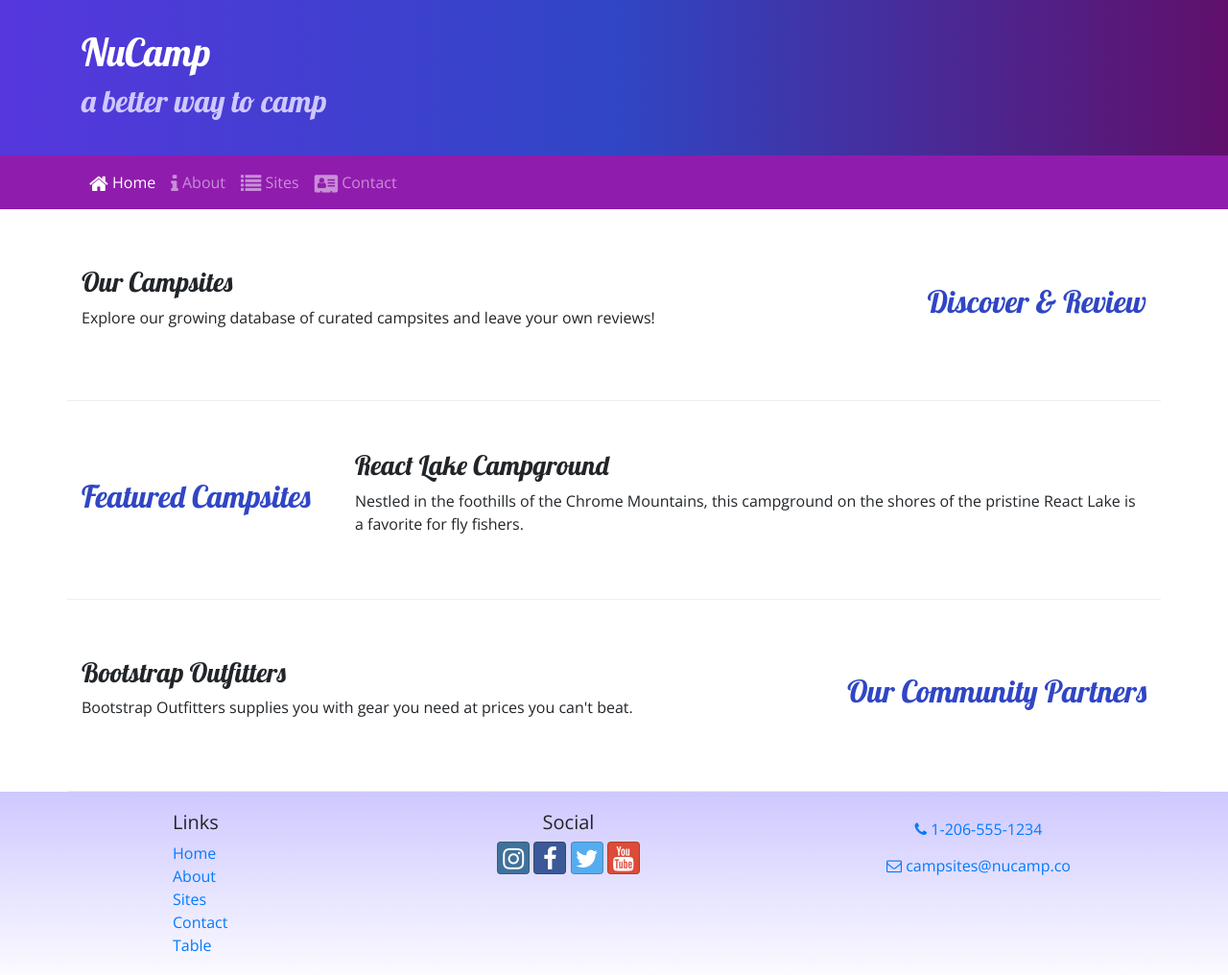
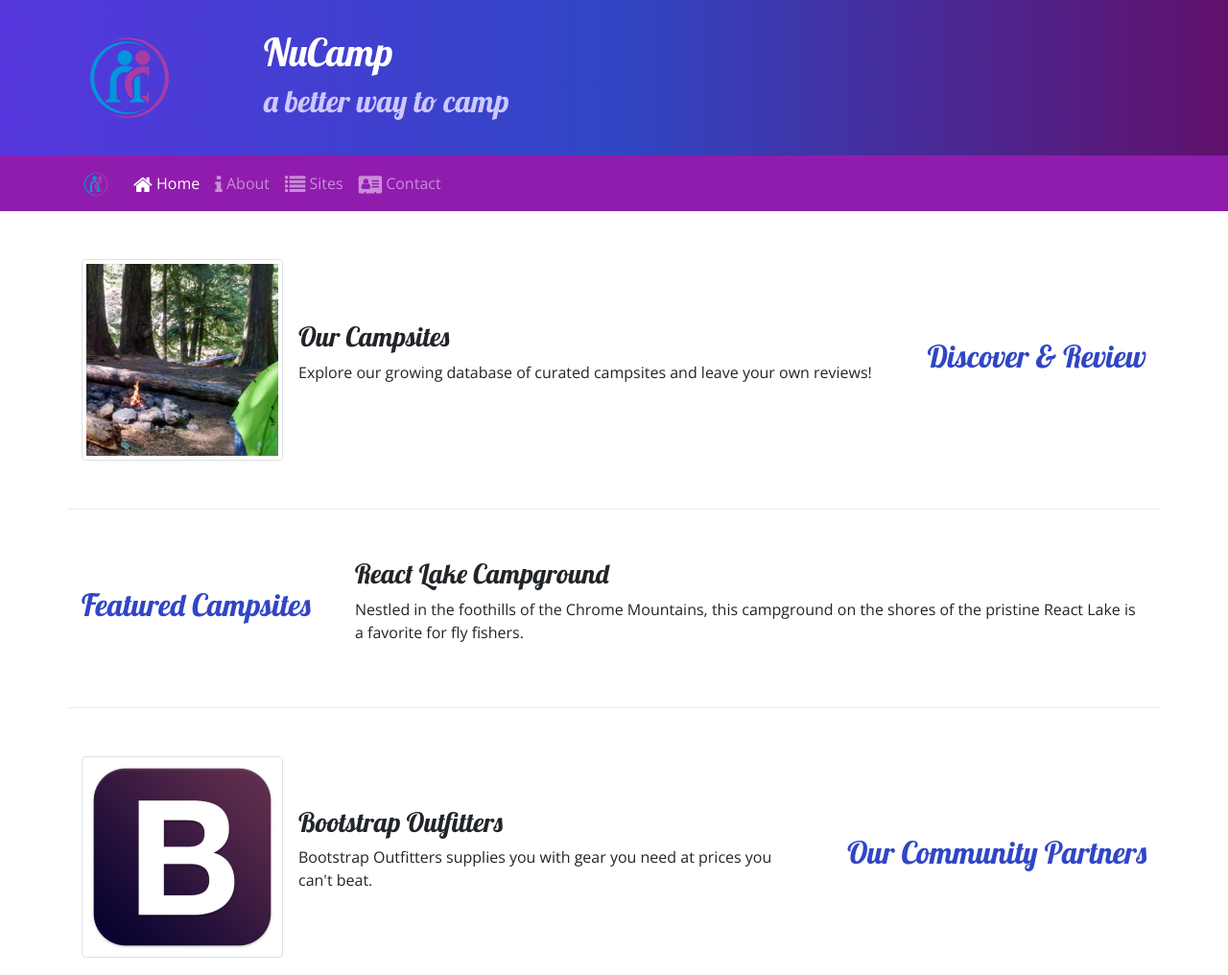
Before and after one commit to Jorshlurmog/First_Bootstrap_Project, a website: page index.html in a window 1280 px wide. Shown: the top 1016 px of the page at 96% size. Drawn offline with nearby package versions, Linux system fonts and the light colour scheme.

Commit message:
Images and Media

```diff
--- a/index.html
+++ b/index.html
@@ -23,6 +23,9 @@
     <header class="jumbotron jumbotron-fluid">
         <div class="container">
             <div class="row">
+                <div class="col-4 col-sm-3 col-md-2 align-self-center">
+                    <img src="img/logo.png" class="img-fluid" />
+                </div>
                 <div class="col">
                     <h1>NuCamp</h1>
                     <h2>a better way to camp</h2>
@@ -33,16 +36,19 @@
 
     <nav class="navbar navbar-expand-sm navbar-dark sticky-top">
         <div class="container">
-            <button class="navbar-toggler ml-auto" type="button" data-toggle="collapse" data-target="#nucampNavbar">
+            <a class="navbar-brand" href="#"><img src="img/logo.png" height="30" width="30" /></a>
+            <button class="navbar-toggler" type="button" data-toggle="collapse" data-target="#nucampNavbar">
                 <span class="navbar-toggler-icon"></span>
             </button>
             <div class="collapse navbar-collapse" id="nucampNavbar">
                 <ul class="navbar-nav">
-                    <li class="nav-item active"><a class="nav-link" href="#"><i class="fa fa-home fa-lg"></i> Home</a>
+                    <li class="nav-item active"><a class="nav-link" href="#"><i class="fa fa-home fa-lg"></i>
+                            Home</a>
                     </li>
                     <li class="nav-item"><a class="nav-link" href="aboutus.html"><i class="fa fa-info fa-lg"></i>
                             About</a></li>
-                    <li class="nav-item"><a class="nav-link" href="#"><i class="fa fa-list fa-lg"></i> Sites</a></li>
+                    <li class="nav-item"><a class="nav-link" href="#"><i class="fa fa-list fa-lg"></i> Sites</a>
+                    </li>
                     <li class="nav-item"><a class="nav-link" href="contactus.html"><i
                                 class="fa fa-address-card fa-lg"></i>
                             Contact</a></li>
@@ -56,9 +62,15 @@
                 <h2 class="text-sm-right">Discover & Review</h2>
             </div>
             <div class="col">
-                <h3>Our Campsites</h3>
-                <p class="d-none d-sm-block">Explore our growing database of curated campsites and leave your own
-                    reviews!</p>
+                <div class="media">
+                    <img class="d-flex mr-3 img-thumbnail" src="img/breadcrumb-trail-thumb.jpg"
+                        alt="Breadcrumb Trail" />
+                    <div class="media-body align-self-center">
+                        <h3>Our Campsites</h3>
+                        <p class="d-none d-sm-block">Explore our growing database of curated campsites and leave your
+                            own reviews!</p>
+                    </div>
+                </div>
             </div>
         </div>
 
@@ -80,9 +92,14 @@
                 <h2 class="text-sm-right">Our Community Partners</h2>
             </div>
             <div class="col">
-                <h3>Bootstrap Outfitters</h3>
-                <p class="d-none d-sm-block">Bootstrap Outfitters supplies you with gear you need at prices you can't
-                    beat.</p>
+                <div class="media">
+                    <img class="d-flex mr-3 img-thumbnail" src="img/bootstrap-thumb.png" alt="Bootstrap Outfitters" />
+                    <div class="media-body align-self-center">
+                        <h3>Bootstrap Outfitters</h3>
+                        <p class="d-none d-sm-block">Bootstrap Outfitters supplies you with gear you need at prices you
+                            can't beat.</p>
+                    </div>
+                </div>
             </div>
         </div>
     </div>
```
Also changed, not shown: aboutus.html (+5 -1 lines), contactus.html (+5 -1 lines), img/bootstrap-thumb.png (added), img/breadcrumb-trail-thumb.jpg (added), img/breadcrumb-trail.jpg (added), img/chrome-river-thumb.jpg (added), img/chrome-river.jpg (added), img/logo.png (added), img/react-lake-thumb.jpg (added), img/react-lake.jpg (added).
